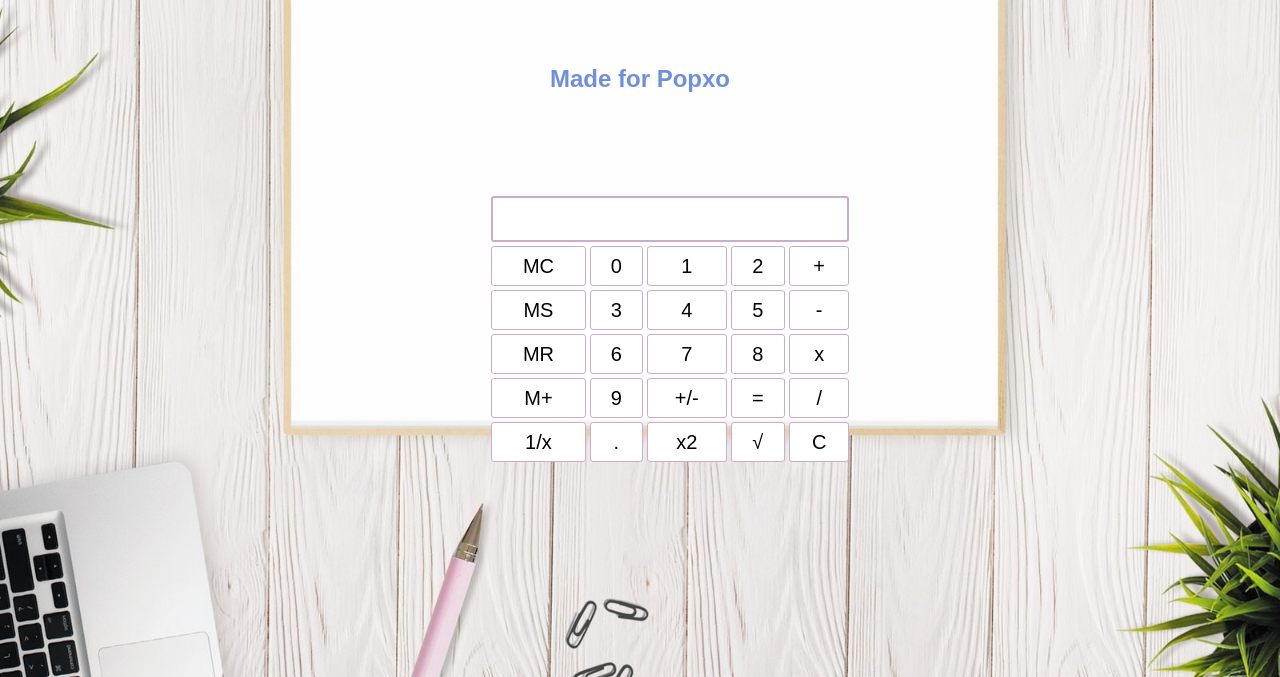
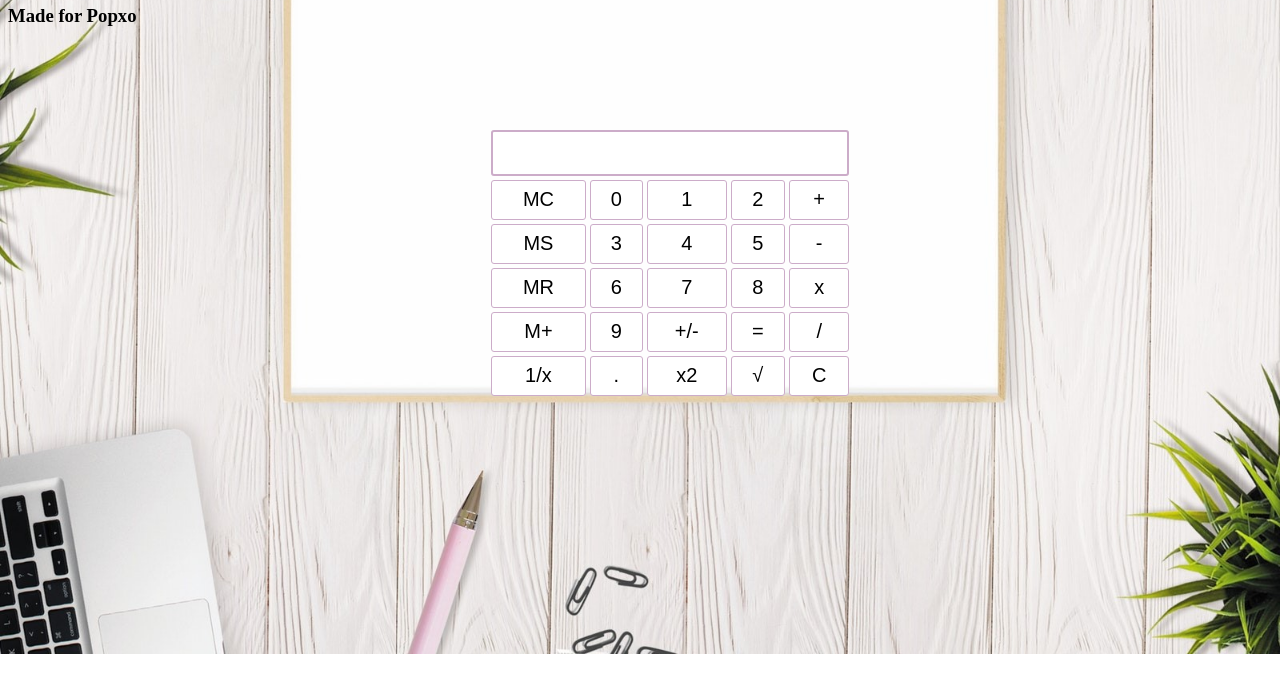
Before and after one commit to rvislive/popxo, a plain HTML site: page index.html in a window 1280 px wide. Shown: the part 123-800 px from the top of the page. Drawn offline with Linux system fonts and the light colour scheme.

Commit message:
Update index.html

```diff
--- a/index.html
+++ b/index.html
@@ -8,7 +8,7 @@
 
 <body class="design">
   <h2>A basic JavaScript <span style="color: black">Calculator</span></h2>
-  <h2>Made for Popxo</h2>
+  <h3>Made for Popxo</h3>
 <form id="calc">
 <table>
   <tr>
```
